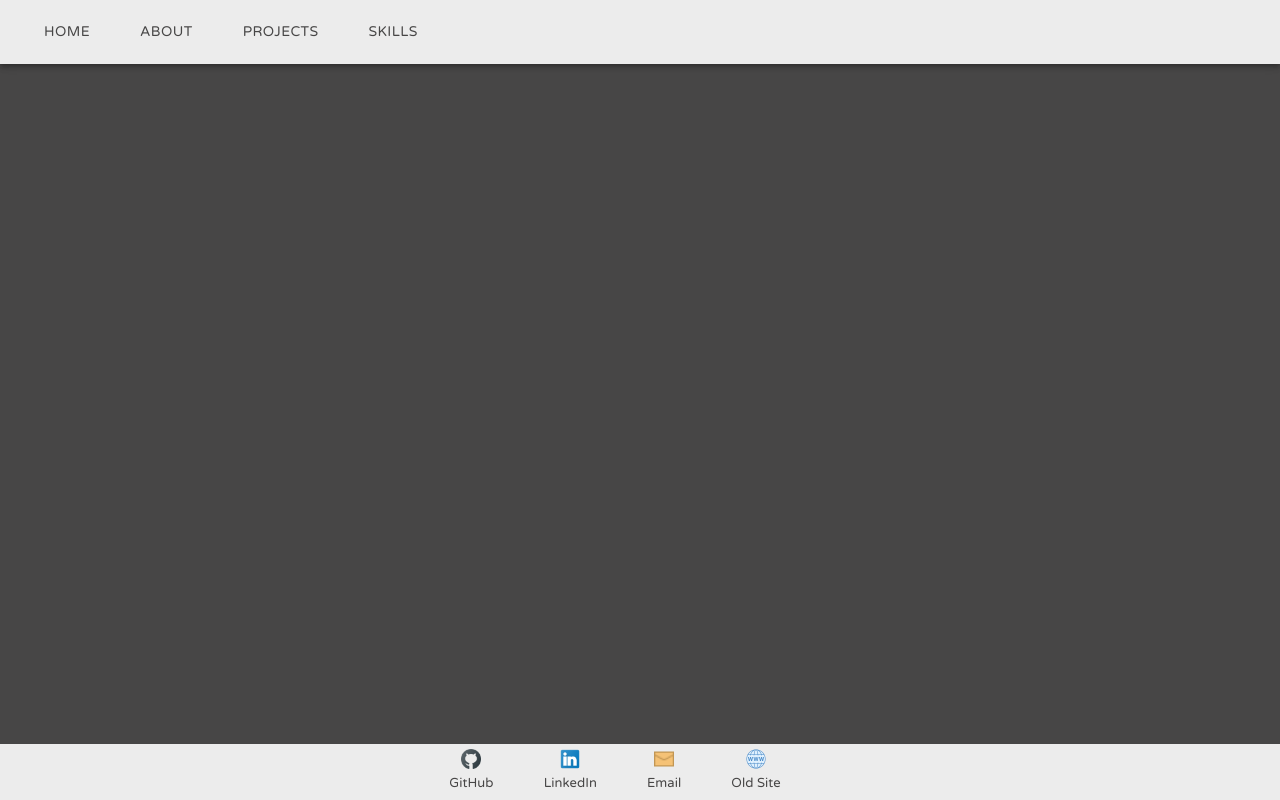
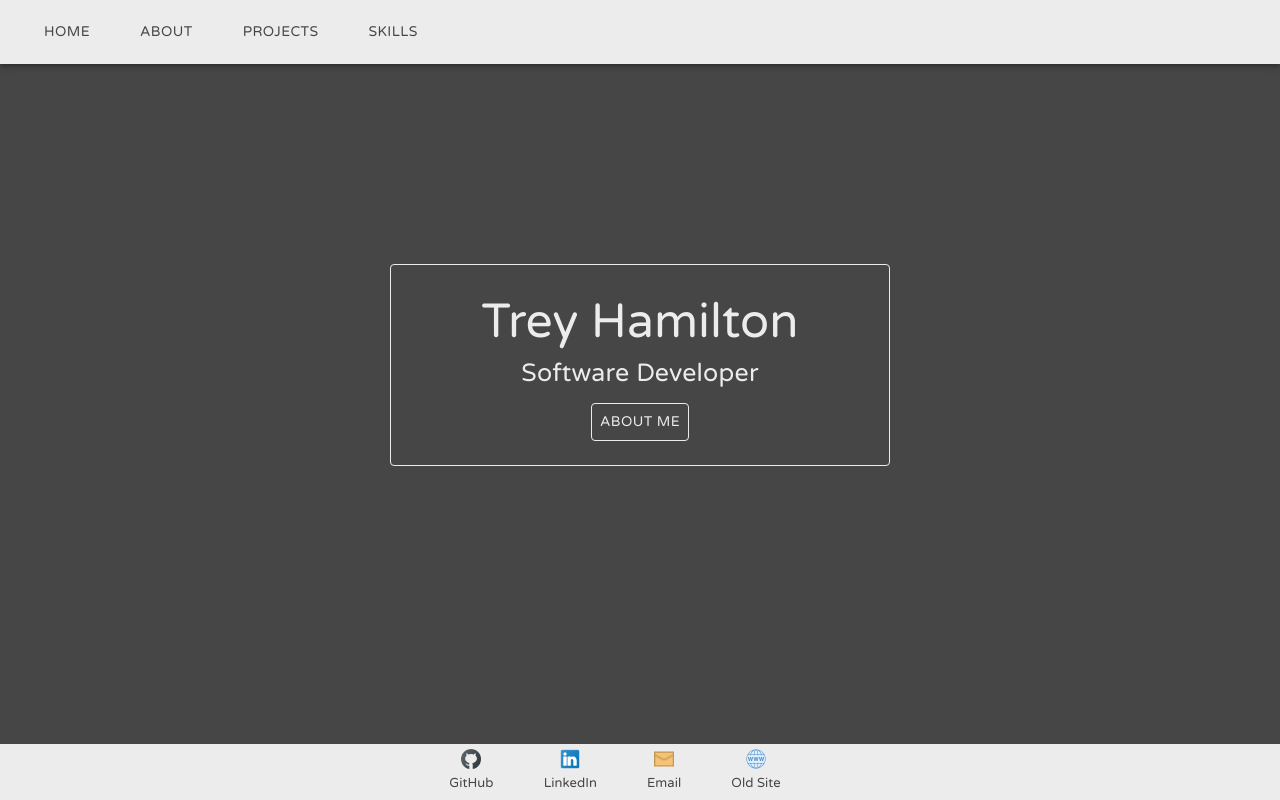
Before and after one commit to treyham91/treys-portfolio, a React (Create React App) app: page / in a window 1280 px wide. Built offline with nearby package versions, Linux system fonts and the light colour scheme.

Commit message:
route updates

```diff
--- a/package.json
+++ b/package.json
@@ -2,7 +2,7 @@
   "name": "personal-site-react",
   "version": "0.1.0",
   "private": true,
-  "homepage": "https://treyham91.github.io/personal-site-react/",
+  "homepage": "https://treyham91.github.io/personal-site-react",
   "dependencies": {
     "@fortawesome/fontawesome-svg-core": "^1.2.19",
     "@fortawesome/free-solid-svg-icons": "^5.9.0",
--- a/src/App.js
+++ b/src/App.js
@@ -16,10 +16,10 @@ class App extends Component {
         <div>
           <div>
             <Menubar />
-            <Route exact path="/personal-site-react/" component={Home} />
-            <Route path="/personal-site-react/about" component={About} />
-            <Route path="/personal-site-react/projects" component={Project} />
-            <Route path="/personal-site-react/skills" component={Skills} />
+            <Route exact path="/" component={Home} />
+            <Route path="/about" component={About} />
+            <Route path="/projects" component={Project} />
+            <Route path="/skills" component={Skills} />
           </div>
           <div>
             <Footer />
```
